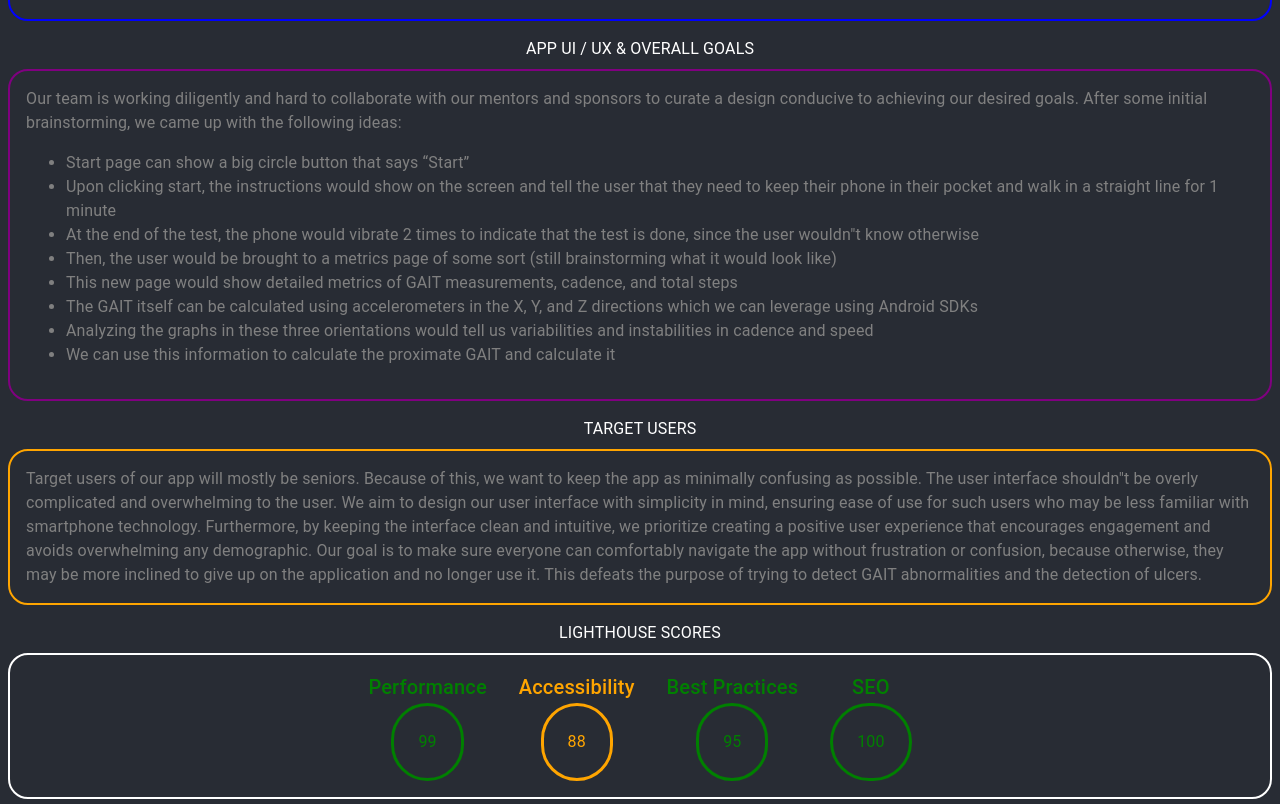
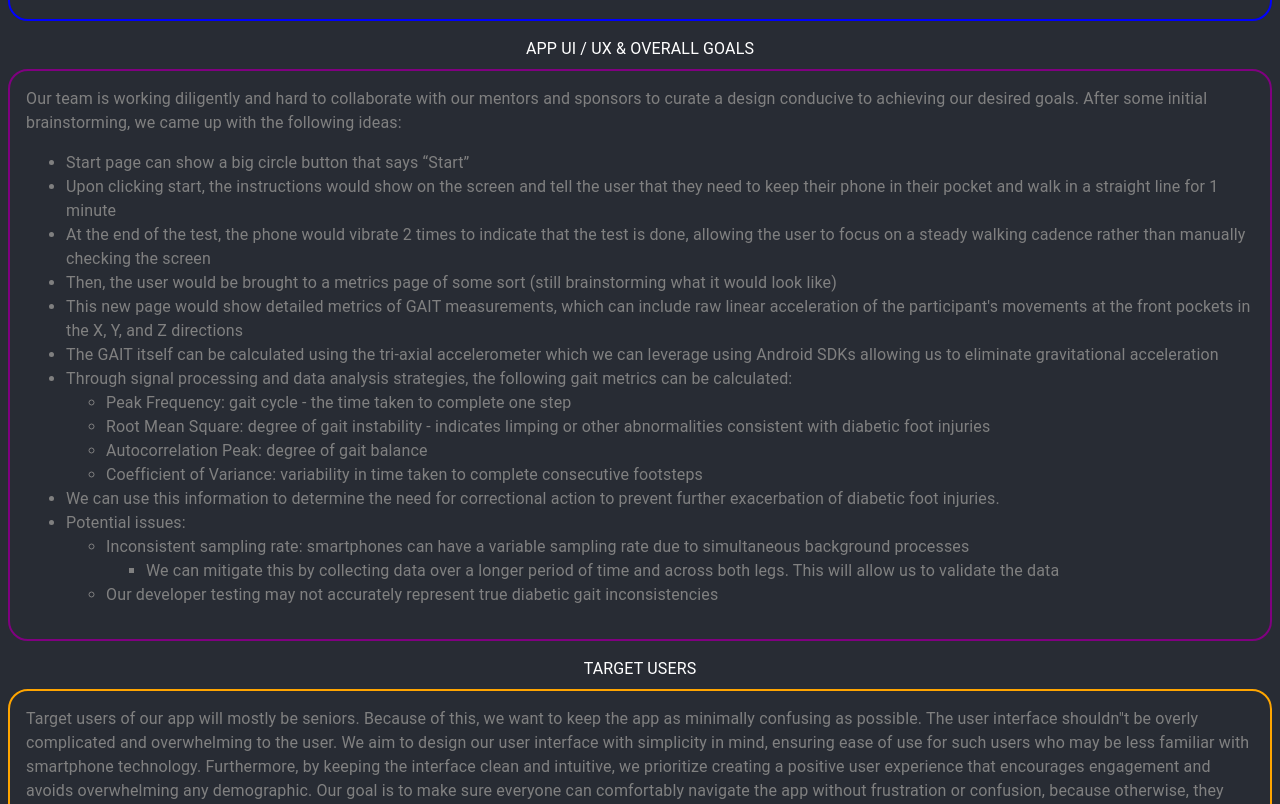
Before and after one commit to cidkhode/gt-cs6150-ducss-website, a React (Create React App) app: page / in a window 1280 px wide. Shown: the part 558-1362 px from the top of the page. Built offline with nearby package versions, Linux system fonts and the light colour scheme.

Commit message:
Diya's updates

```diff
--- a/src/project-info.jsx
+++ b/src/project-info.jsx
@@ -68,12 +68,28 @@ export const ProjectInfo = () => {
               Upon clicking start, the instructions would show on the screen and tell the user that they need to keep their phone in their pocket and
               walk in a straight line for 1 minute
             </li>
-            <li>At the end of the test, the phone would vibrate 2 times to indicate that the test is done, since the user wouldn"t know otherwise</li>
+            <li>At the end of the test, the phone would vibrate 2 times to indicate that the test is done, allowing the user to focus on a steady walking cadence rather than manually checking the screen</li>
             <li>Then, the user would be brought to a metrics page of some sort (still brainstorming what it would look like)</li>
-            <li>This new page would show detailed metrics of GAIT measurements, cadence, and total steps</li>
-            <li>The GAIT itself can be calculated using accelerometers in the X, Y, and Z directions which we can leverage using Android SDKs</li>
-            <li>Analyzing the graphs in these three orientations would tell us variabilities and instabilities in cadence and speed</li>
-            <li>We can use this information to calculate the proximate GAIT and calculate it</li>
+            <li>This new page would show detailed metrics of GAIT measurements, which can include raw linear acceleration of the participant's movements at the front pockets in the X, Y, and Z directions</li>
+            <li>The GAIT itself can be calculated using the tri-axial accelerometer which we can leverage using Android SDKs allowing us to eliminate gravitational acceleration</li>
+            <li>
+              Through signal processing and data analysis strategies, the following gait metrics can be calculated:
+              <ul>
+                <li>Peak Frequency: gait cycle - the time taken to complete one step</li>
+                <li>Root Mean Square: degree of gait instability - indicates limping or other abnormalities consistent with diabetic foot injuries</li>
+                <li>Autocorrelation Peak: degree of gait balance</li>
+                <li>Coefficient of Variance: variability in time taken to complete consecutive footsteps</li>
+              </ul>
+            </li>
+            <li>We can use this information to determine the need for correctional action to prevent further exacerbation of diabetic foot injuries.</li>
+            <li>
+              Potential issues:
+              <ul>
+                <li>Inconsistent sampling rate: smartphones can have a variable sampling rate due to simultaneous background processes</li>
+                <ul><li>We can mitigate this by collecting data over a longer period of time and across both legs. This will allow us to validate the data</li></ul>
+                <li>Our developer testing may not accurately represent true diabetic gait inconsistencies</li>
+              </ul>
+            </li>
           </ul>
         </Typography>
       </Box>
```
